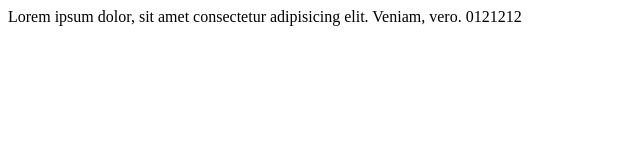
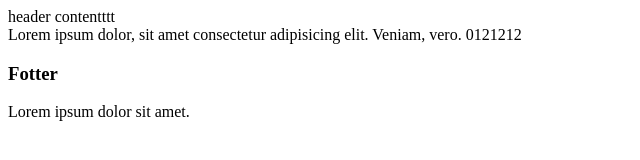
Before and after one commit to olehsolonin/test-less-2, a plain HTML site: page index.html in a window 1280 px wide. Shown: the whole page, without its empty margins (0-640 px from the left). Drawn offline with Linux system fonts and the light colour scheme.

Commit message:
footer-content

```diff
--- a/index.html
+++ b/index.html
@@ -6,10 +6,17 @@
 	<title>Document</title>
 </head>
 <body>
+	<header>
+		header contentttt
+	</header>
 	<div>
 		<span>
 			Lorem ipsum dolor, sit amet consectetur adipisicing elit. Veniam, vero. 0121212
 		</span>
 	</div>
+	<footer>
+		<h3>Fotter</h3>
+		<p>Lorem ipsum dolor sit amet.</p>
+	</footer>
 </body>
 </html>
```
